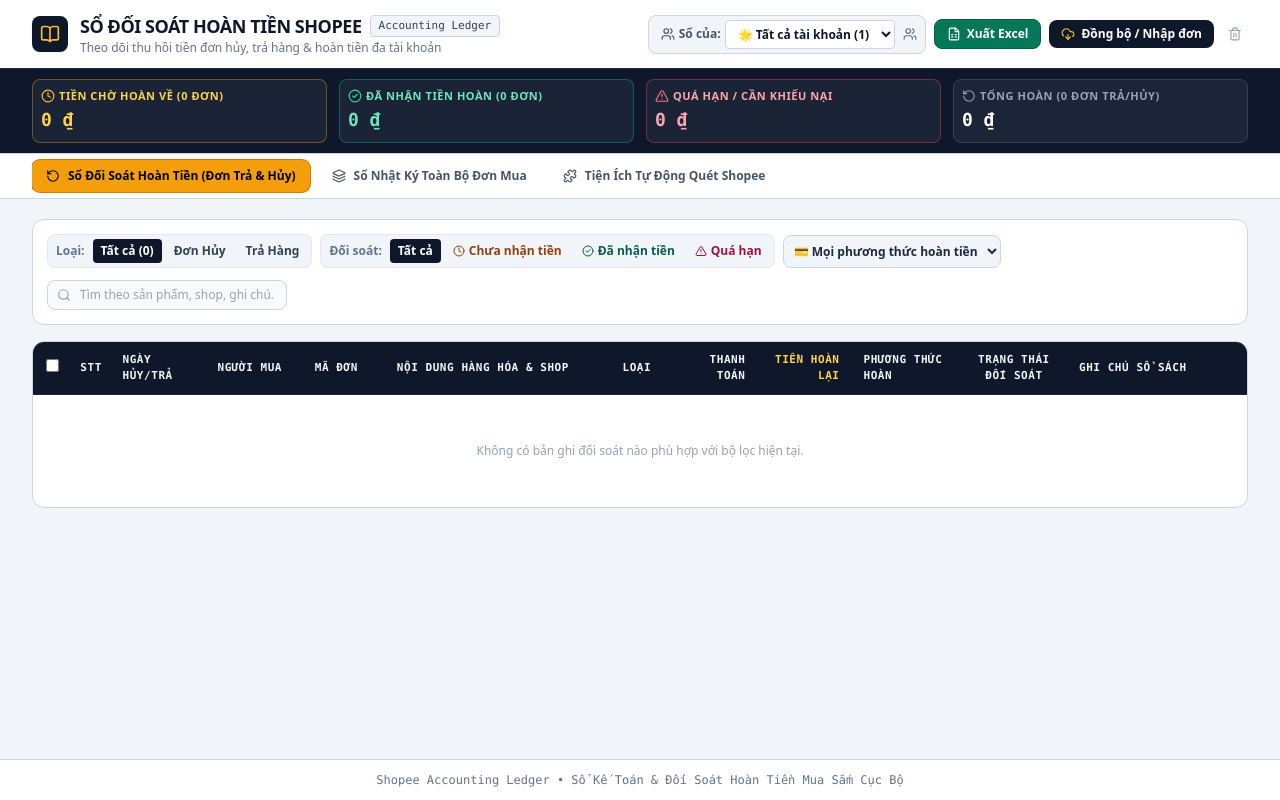
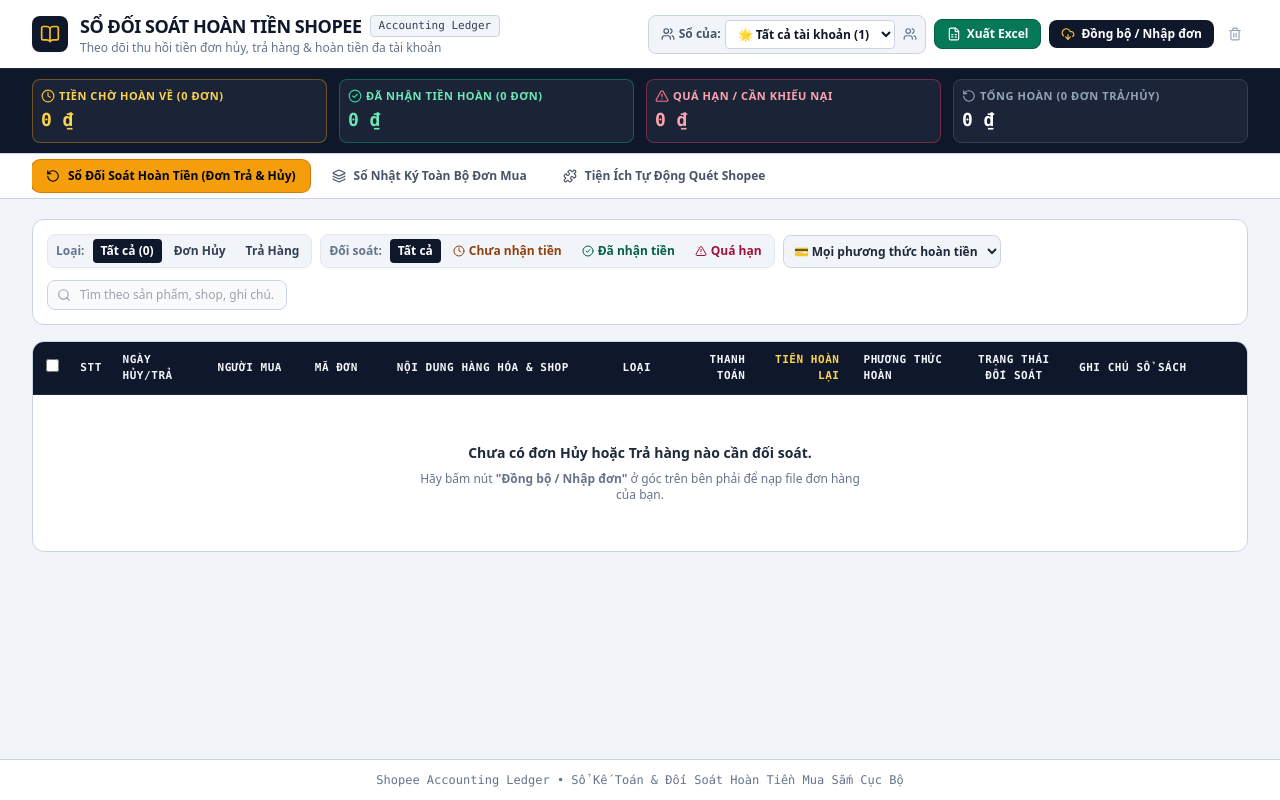
Before and after one commit to johnnyhoang/shopee-buyer-history, a React (Vite) app: page / in a window 1280 px wide. Built offline with nearby package versions, Linux system fonts and the light colour scheme.

Commit message:
feat: enhance empty state and clear guidance for completed vs refund orders

```diff
--- a/src/components/RefundLedgerTable.jsx
+++ b/src/components/RefundLedgerTable.jsx
@@ -21,6 +21,8 @@
 export const RefundLedgerTable = () => {
   const {
     refundLedgerEntries,
+    accountOrders,
+    setActiveTab,
     accounts,
     searchQuery,
     setSearchQuery,
@@ -258,8 +260,29 @@
             <tbody className="divide-y divide-slate-200">
               {refundLedgerEntries.length === 0 ? (
                 <tr>
-                  <td colSpan="12" className="py-12 text-center text-slate-400 font-medium">
-                    Không có bản ghi đối soát nào phù hợp với bộ lọc hiện tại.
+                  <td colSpan="12" className="py-12 text-center">
+                    <div className="max-w-md mx-auto space-y-2">
+                      <div className="text-slate-800 font-bold text-sm">
+                        Chưa có đơn Hủy hoặc Trả hàng nào cần đối soát.
+                      </div>
+                      {accountOrders.length > 0 ? (
+                        <div className="bg-amber-50 p-4 rounded-xl border border-amber-200 space-y-2">
+                          <p className="text-xs text-amber-900 font-medium">
+                            Bạn vừa nạp <strong>{accountOrders.length}</strong> đơn hàng thành công (không có đơn hủy/trả hàng).
+                          </p>
+                          <button
+                            onClick={() => setActiveTab('all-ledger')}
+                            className="bg-slate-900 hover:bg-slate-800 text-white text-xs font-bold px-4 py-2 rounded-lg shadow-xs inline-flex items-center gap-1.5 transition-all"
+                          >
+                            <span>👉 Chuyển sang Sổ Nhật Ký Toàn Bộ Đơn Mua ({accountOrders.length} đơn)</span>
+                          </button>
+                        </div>
+                      ) : (
+                        <p className="text-xs text-slate-500">
+                          Hãy bấm nút <strong>"Đồng bộ / Nhập đơn"</strong> ở góc trên bên phải để nạp file đơn hàng của bạn.
+                        </p>
+                      )}
+                    </div>
                   </td>
                 </tr>
               ) : (
```
